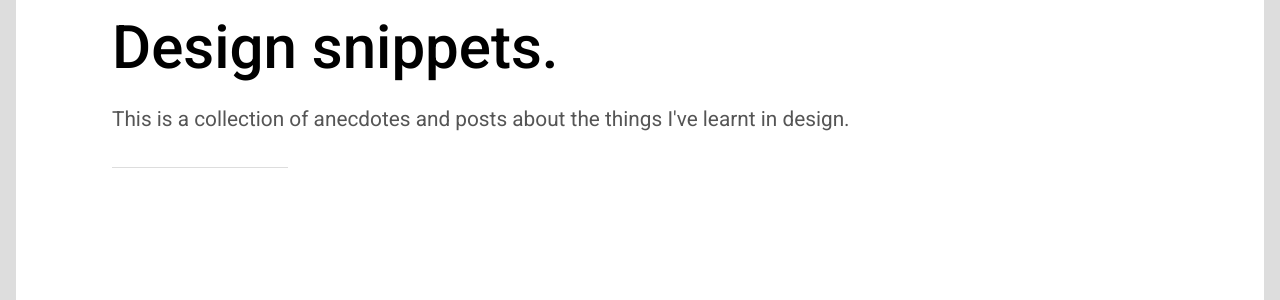
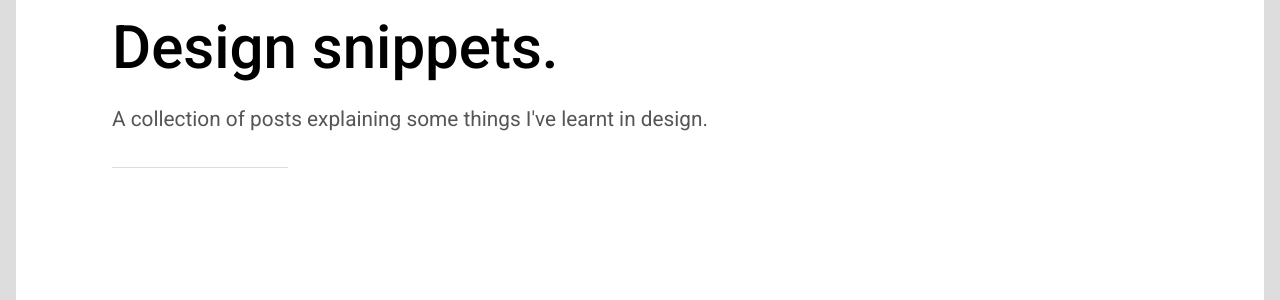
Before and after one commit to karlgoldstraw/jfolio, a Jekyll site: the page built from design-snippets.html, in a window 1280 px wide. Shown: the part 246-546 px from the top of the page. Built offline with Jekyll 4.4.1, drawn with Linux system fonts in a browser that asks for light colours.

Commit message:
updated design snippets intro

```diff
--- a/design-snippets.html
+++ b/design-snippets.html
@@ -5,7 +5,7 @@
 layout: page
 title: Design snippets
 intro: Design snippets.
-lead: This is a collection of anecdotes and posts about the things I've learnt in design.
+lead: A collection of posts explaining some things I've learnt in design.
 order: 1
 ---
 
```
